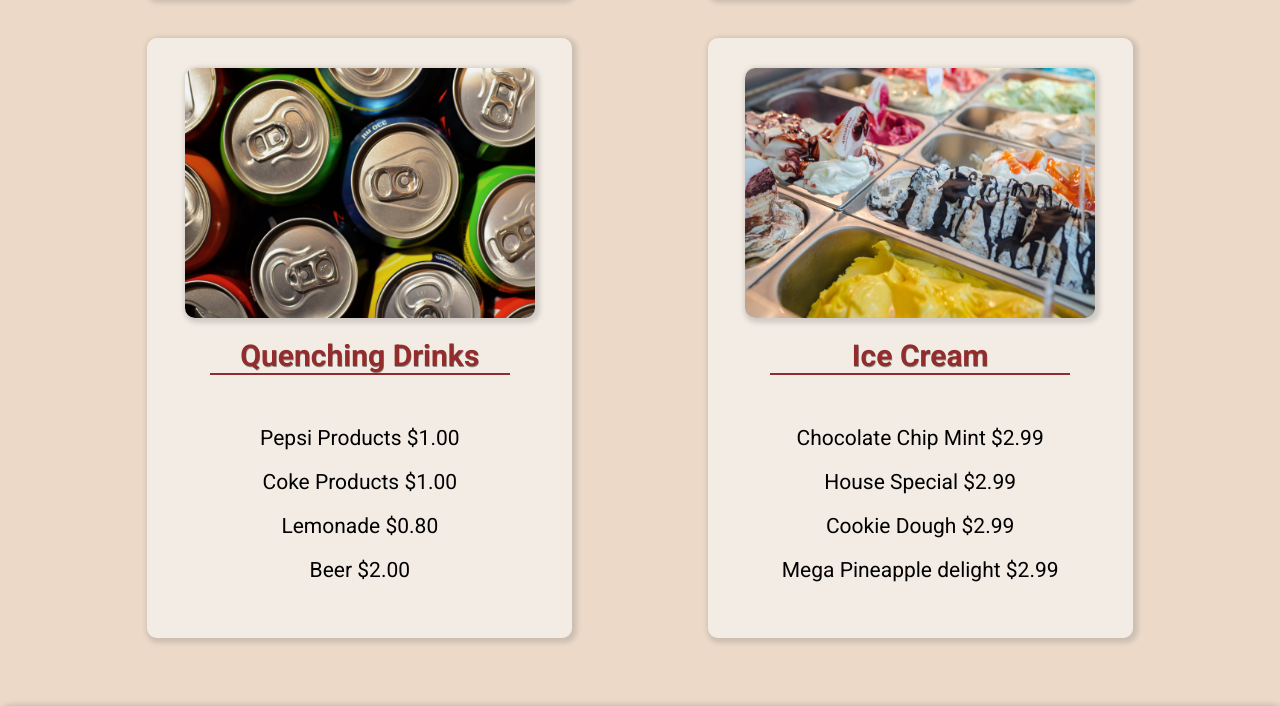
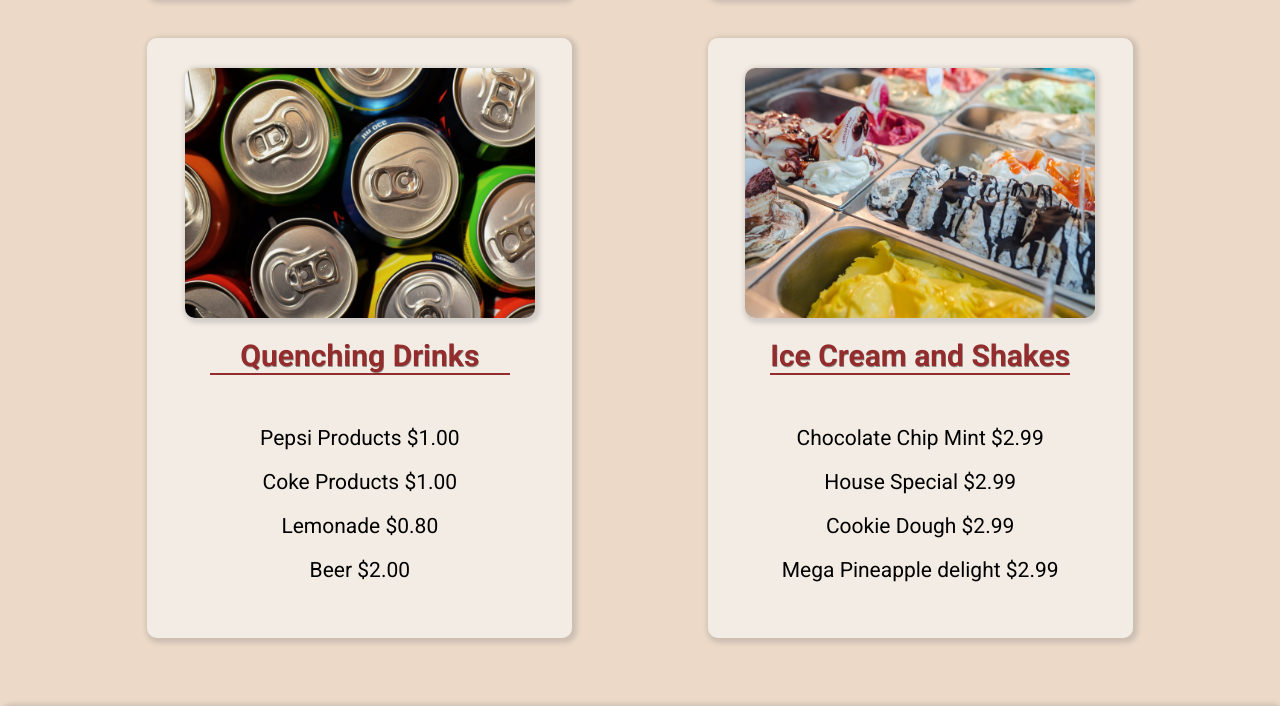
Before and after one commit to Adakai/1-project-rockey-burgers, a website: page html/menu.html in a window 1280 px wide. Shown: the part 1712-2418 px from the top of the page. Drawn offline with Linux system fonts and the light colour scheme.

Commit message:
modified menu item name

```diff
--- a/html/menu.html
+++ b/html/menu.html
@@ -86,7 +86,7 @@
                 </div>
                 <div class="menu-item">
                     <img src="../img/ice-cream.jpeg" alt="">
-                    <h1>Ice Cream</h1>
+                    <h1>Ice Cream and Shakes</h1>
                     <ul>
                         <li>Chocolate Chip Mint $2.99</li>
                         <li>House Special $2.99</li>
```
